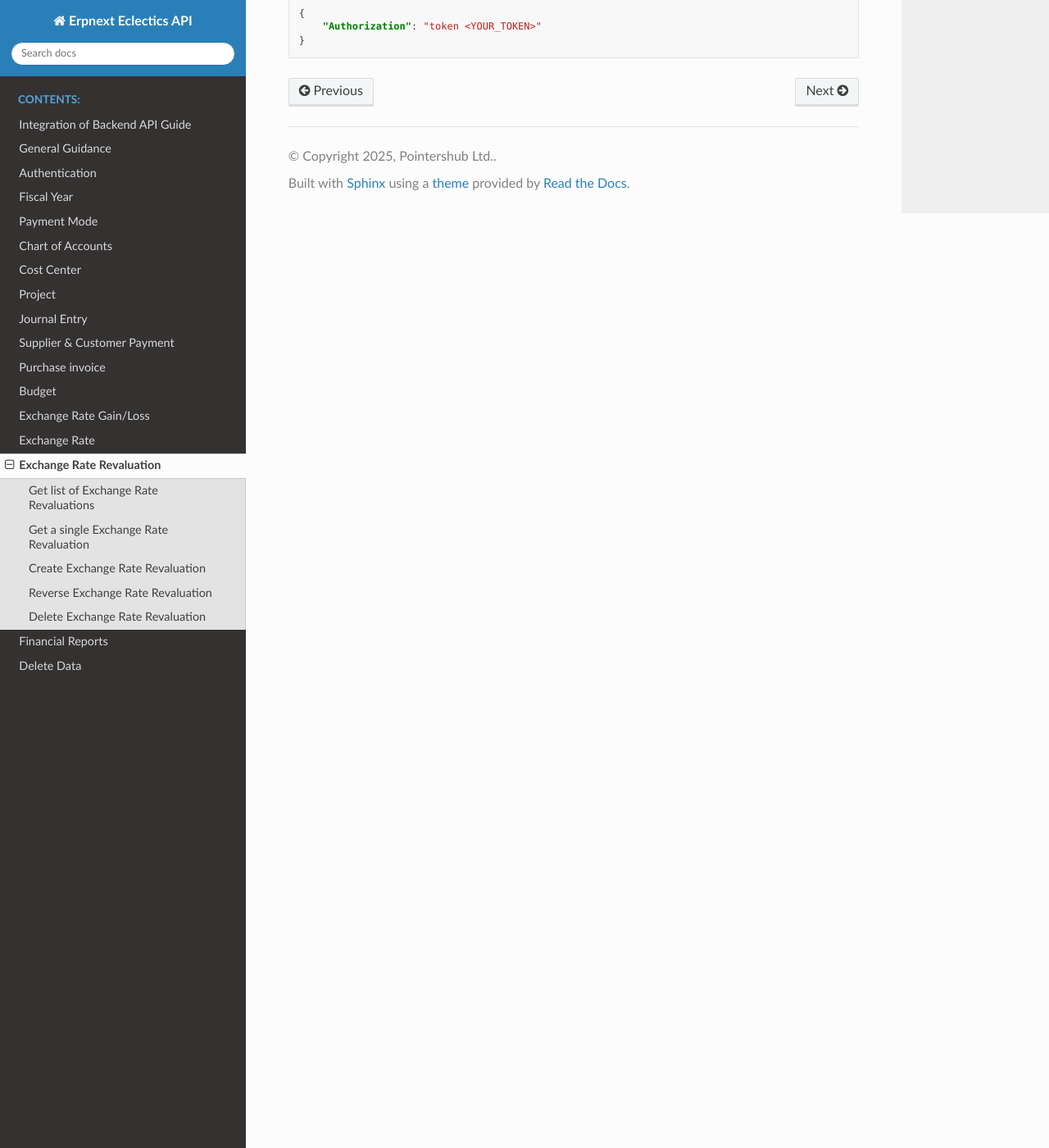
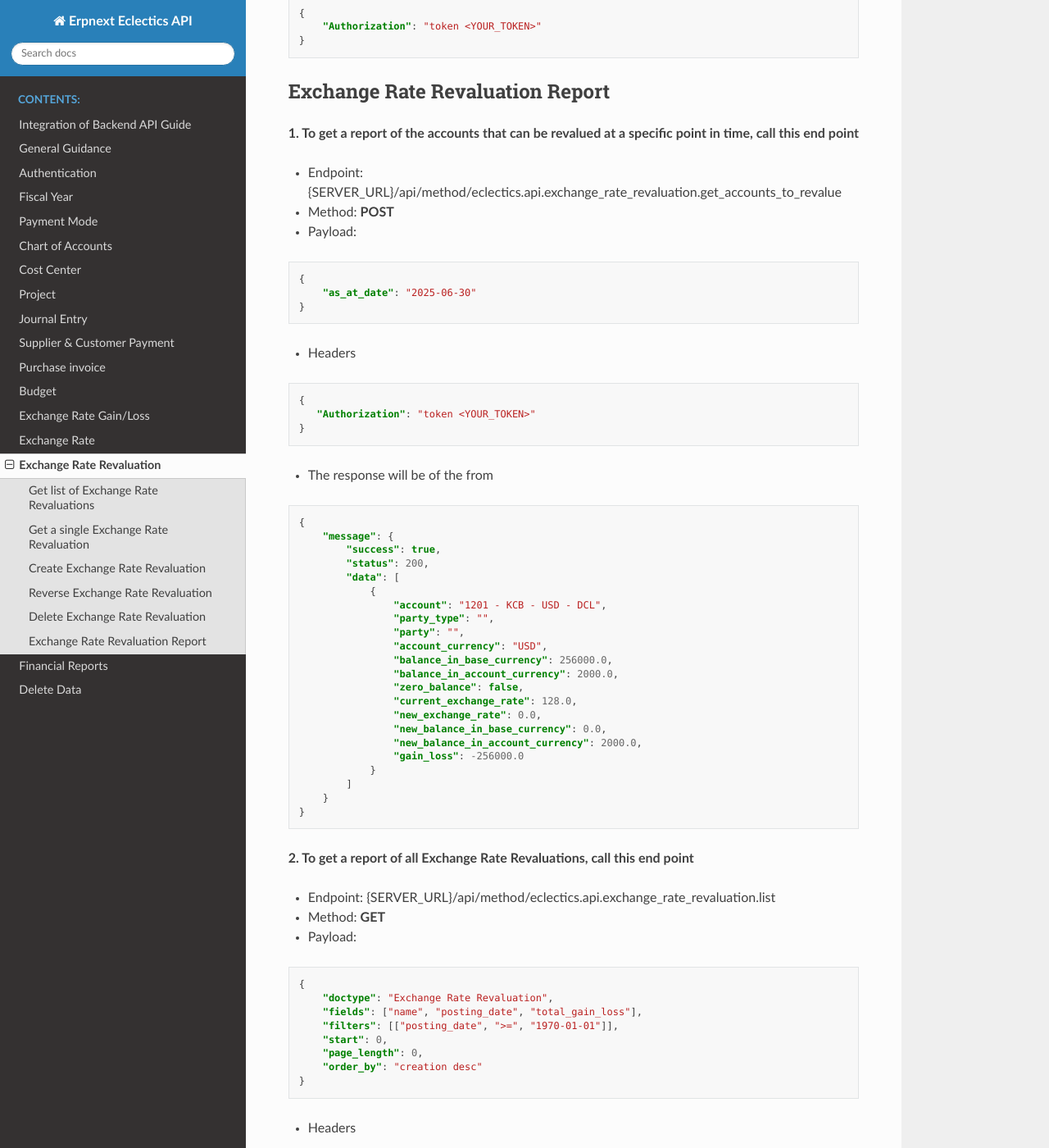
Before and after one commit to stevenyaga/erpnext-api-docs, a Sphinx documentation site: the page built from docs/exchange-rate-revaluation.rst, in a window 1280 px wide and 1400 px high, scrolled down 4207 px. Shown: the whole window at 82% size. Built offline with Sphinx 7.4.7 and the Read the Docs theme 3.1.0, drawn with Linux system fonts in a browser that asks for light colours; some of the changed text lies outside the part shown.

Commit message:
docs: Update accounts and revaluation API documentation

```diff
--- a/docs/exchange-rate-revaluation.rst
+++ b/docs/exchange-rate-revaluation.rst
@@ -193,3 +193,112 @@
     {
         "Authorization": "token <YOUR_TOKEN>"
     }
+
+
+Exchange Rate Revaluation Report
+--------------------------------
+
+**1. To get a report of the accounts that can be revalued at a specific point in time, call this end point**
+
+- Endpoint: |BASE_API_URL|.exchange_rate_revaluation.get_accounts_to_revalue
+- Method: **POST**
+- Payload:
+
+.. code-block:: json
+
+    {
+        "as_at_date": "2025-06-30"
+    }
+
+- Headers
+
+.. code-block:: json
+
+    {
+       "Authorization": "token <YOUR_TOKEN>"
+    }
+
+- The response will be of the from
+
+.. code-block:: json
+
+    {
+        "message": {
+            "success": true,
+            "status": 200,
+            "data": [
+                {
+                    "account": "1201 - KCB - USD - DCL",
+                    "party_type": "",
+                    "party": "",
+                    "account_currency": "USD",
+                    "balance_in_base_currency": 256000.0,
+                    "balance_in_account_currency": 2000.0,
+                    "zero_balance": false,
+                    "current_exchange_rate": 128.0,
+                    "new_exchange_rate": 0.0,
+                    "new_balance_in_base_currency": 0.0,
+                    "new_balance_in_account_currency": 2000.0,
+                    "gain_loss": -256000.0
+                }
+            ]
+        }
+    }
+
+
+**2. To get a report of all Exchange Rate Revaluations, call this end point**
+
+- Endpoint: |BASE_API_URL|.exchange_rate_revaluation.list
+- Method: **GET**
+- Payload:
+
+.. code-block:: json
+
+    {
+        "doctype": "Exchange Rate Revaluation",
+        "fields": ["name", "posting_date", "total_gain_loss"],
+        "filters": [["posting_date", ">=", "1970-01-01"]],
+        "start": 0,
+        "page_length": 0,
+        "order_by": "creation desc"
+    }
+
+- Headers
+
+.. code-block:: json
+
+    {
+        "Authorization": "token <YOUR_TOKEN>"
+    }
+
+
+**3. To get a report of all journal entries for Exchange Rate Revaluation and Reversals**, call the Journal Entry **list** API while passing the appropriate filter on **voucher type**. See below
+
+- Endpoint: |BASE_API_URL|.journal_entry.list
+- Method: **GET**
+- Payload:
+
+.. code-block:: json
+
+    {
+        "fields": [
+            "name",
+            "title",
+            "posting_date",
+            "voucher_type",
+            "total_amount_currency"
+        ],
+        "filters": [["voucher_type", "=", "Exchange Gain Or Loss"]],
+        "start": 0,
+        "page_length": 0,
+        "order_by": "creation desc"
+    }
+
+
+- Headers:
+
+.. code-block:: json
+
+    {
+        "Authorization": "token <YOUR_TOKEN>"
+    }
```
Also changed, not shown: docs/account.rst (+39 -1 lines).
